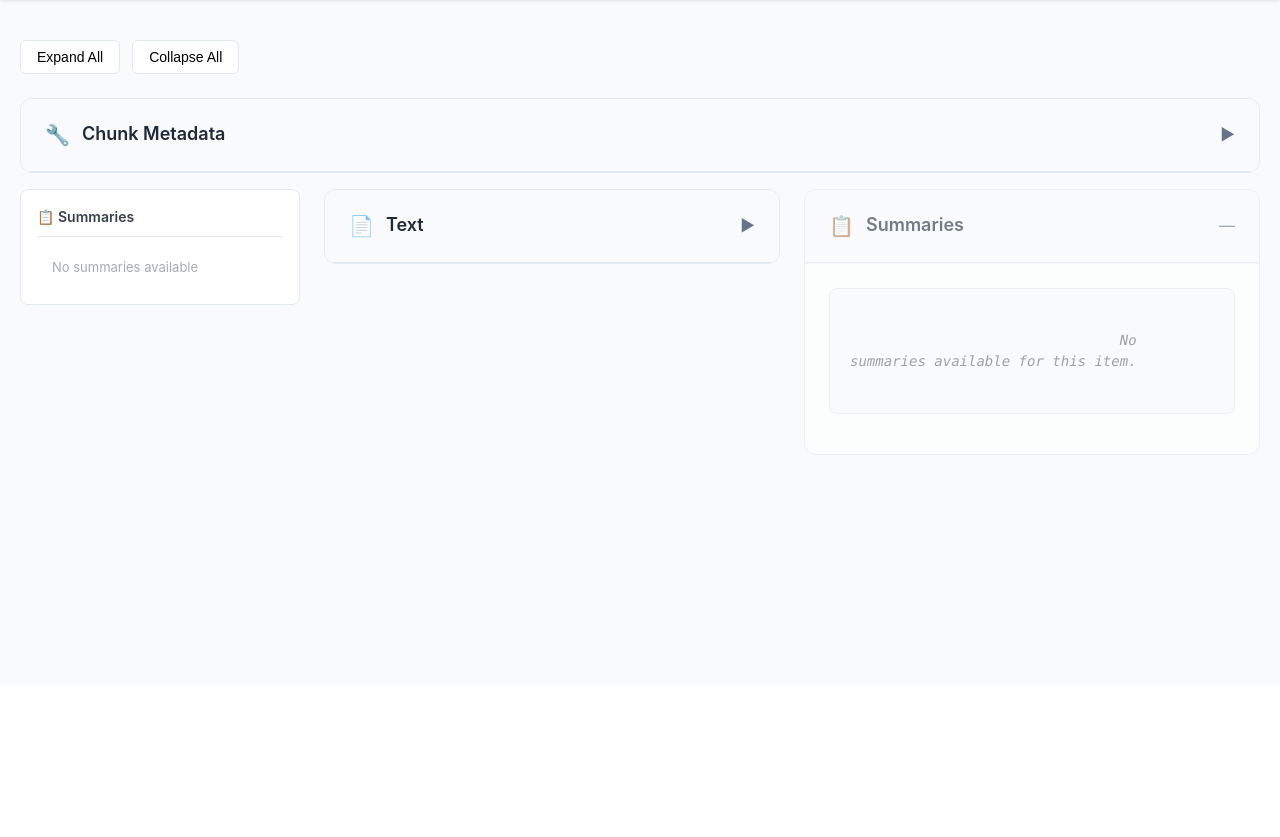
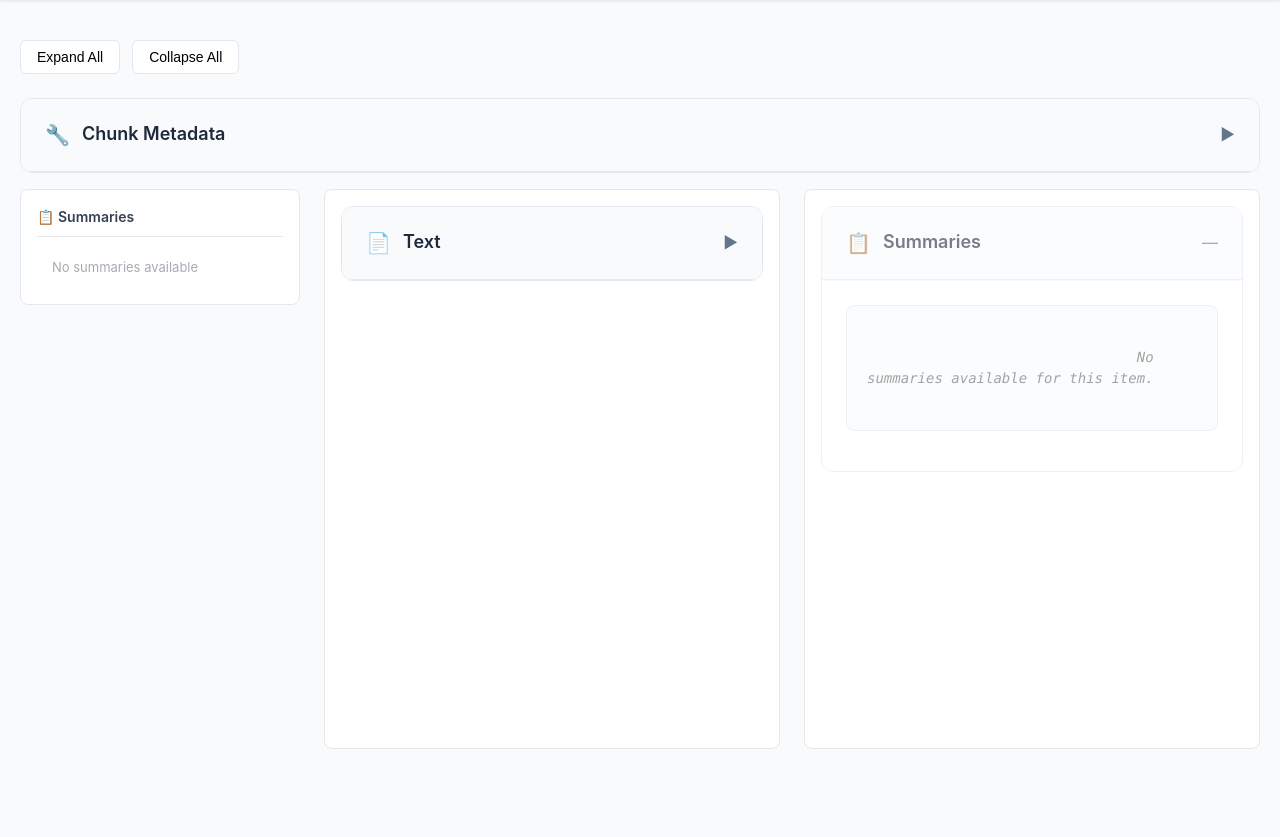
Before and after one commit to juand-r/ius-dashboard, a FastAPI app: template railway-app/templates/item_detail.html in a window 1280 px wide. Shown: the part 116-953 px from the top of the page. Before the commit the page ends 571 px from the top, so only its background shows below. Run offline with FastAPI, Linux system fonts and the light colour scheme; the template is opened without the code that fills it, so the values that code supplies are empty.

Commit message:
independent slides

```diff
--- a/railway-app/templates/item_detail.html
+++ b/railway-app/templates/item_detail.html
@@ -27,7 +27,7 @@
         }
 
         .container {
-            max-width: 1800px;
+            max-width: 1900px;
             margin: 0 auto;
             padding: 0 20px;
         }
@@ -367,8 +367,12 @@
         }
 
         .content-column {
-            display: flex;
-            flex-direction: column;
+            border: 1px solid #e5e7eb;
+            border-radius: 8px;
+            padding: 16px;
+            background: white;
+            height: 70vh;
+            overflow-y: scroll;
         }
 
         @media (max-width: 1200px) {
```
